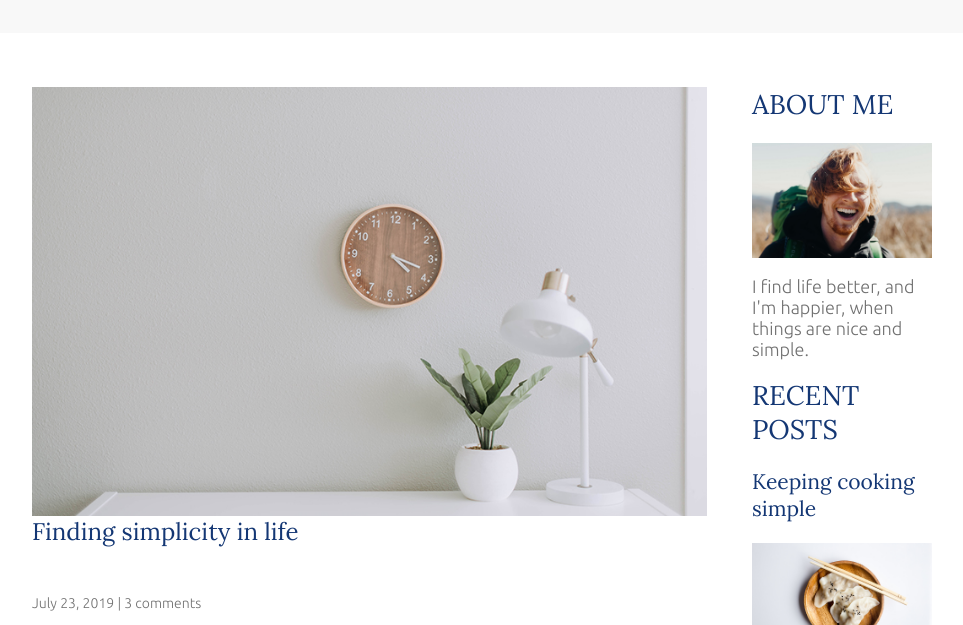
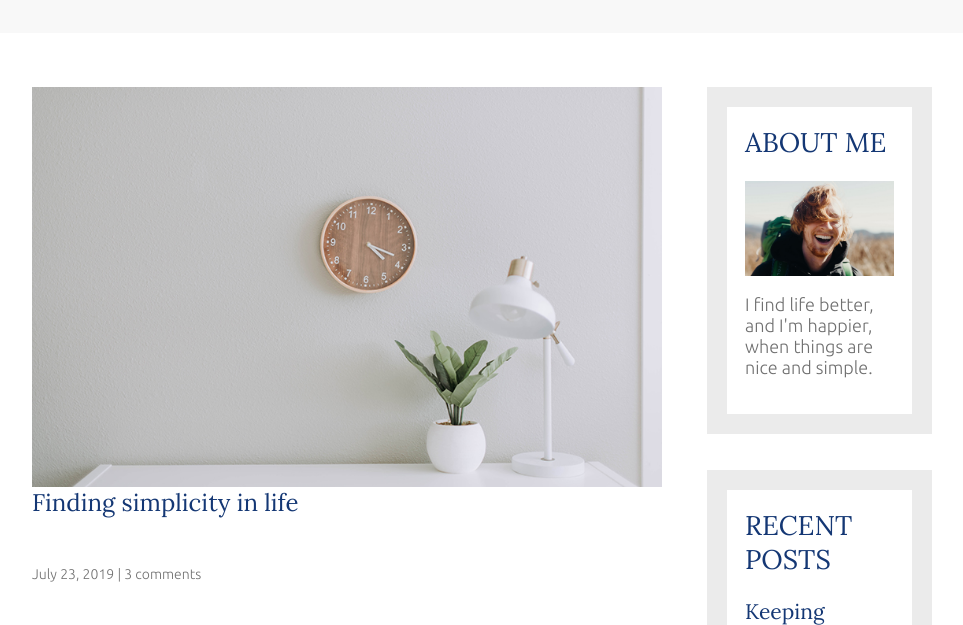
Before and after one commit to Mohak-Trivedi/simpleLifeBlog, a website built with Vite: page index.html in a window 1280 px wide. Shown: the part 96-721 px from the top of the page, without its empty margins (158-1121 px from the left). Built offline with nearby package versions, Linux system fonts and the light colour scheme.

Commit message:
styled widgets border and min-width for widget responsiveness

```diff
--- a/css/styles.css
+++ b/css/styles.css
@@ -114,11 +114,13 @@ header {
     }
 
     main {
-        width: 75%;
+        width: 70%;
     }
 
     aside {
-        width: 20%;
+        width: 25%;
+        min-width: 200px;
+        margin-left: 1em;
     }
 }
 
@@ -217,3 +219,10 @@ nav a:focus {
         order: -1;
     }
 }
+
+/* widgets */
+.sidebar-widget {
+    border: 20px solid #EBEBEB;
+    margin-bottom: 2em;
+    padding: 1em;
+}
```
